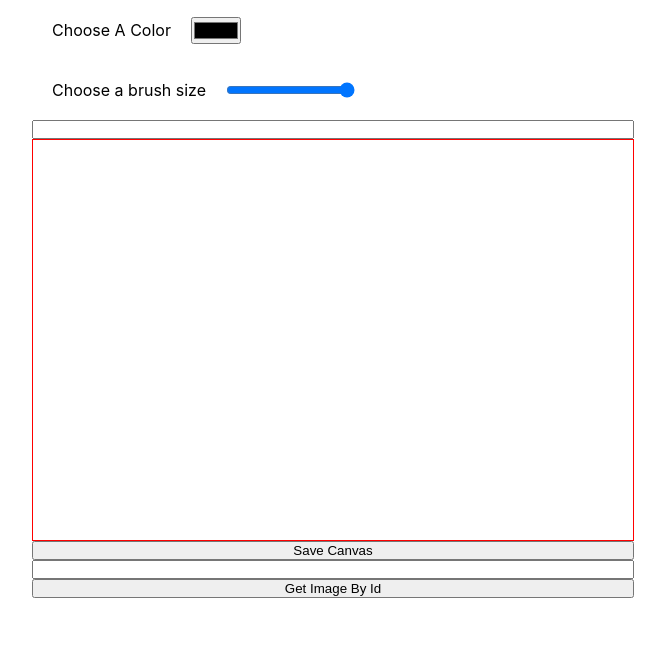
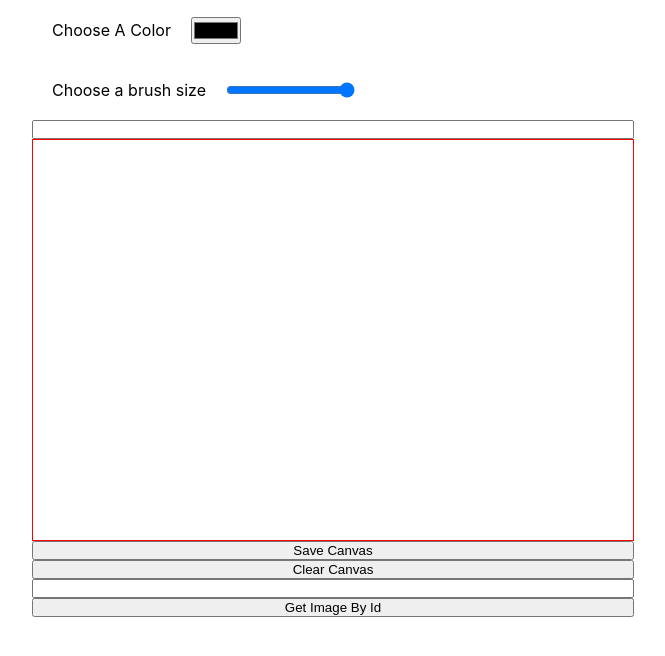
Before and after one commit to danibarker/paint-io, a React (Create React App) app in the folder front-end/: page / in a window 1280 px wide. Shown: the top 656 px of the page, without its empty margins (307-972 px from the left). Built offline with nearby package versions, Linux system fonts and the light colour scheme; no server answers.

Commit message:
added clear canvas button

```diff
--- a/front-end/src/App.js
+++ b/front-end/src/App.js
@@ -46,11 +46,16 @@
                 y: y,
                 color: color,
                 brushSize: brushSize,
-
             };
             socket.emit("drawing", data);
         }
     }
+    const clearCanvas = () => {
+        let canvas = canvasRef.current;
+
+        let ctx = canvas.getContext("2d");
+        ctx.clearRect(0, 0, canvas.width, canvas.height);
+    };
     return (
         <div
             className="App"
@@ -85,6 +90,7 @@
             >
                 Save Canvas
             </button>
+            <button onClick={clearCanvas}>Clear Canvas</button>
             <input
                 value={id}
                 onChange={(e) => {
```
